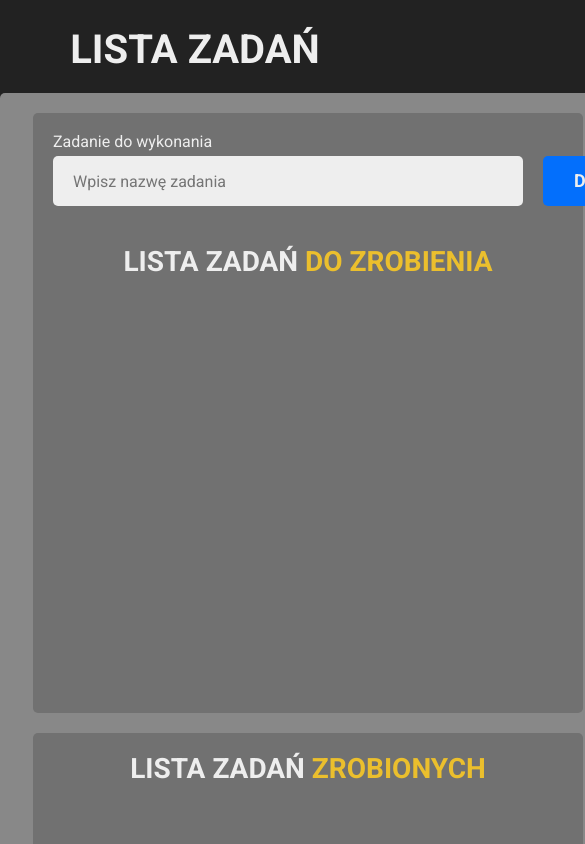
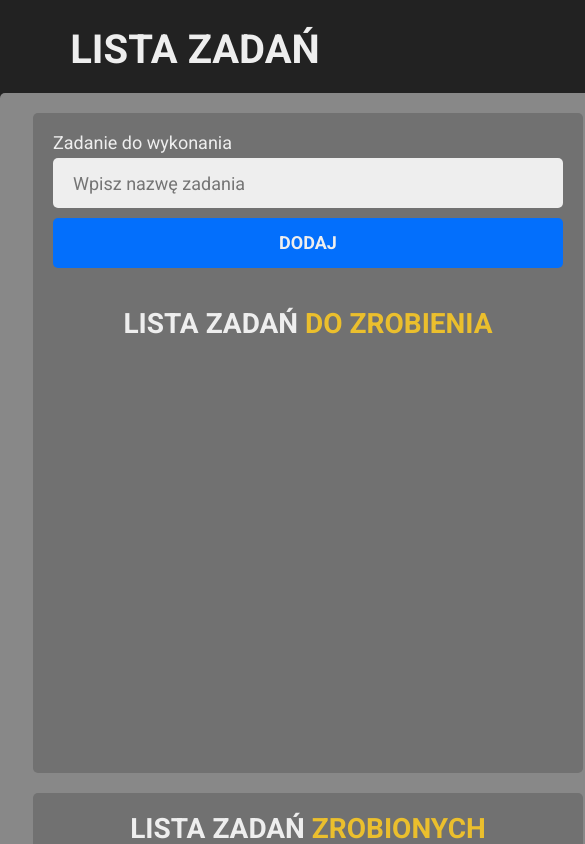
Before and after one commit to KP1976/todo-react, a React (Create React App) app: page / in a window 390 px wide. Shown: the top 844 px of the page, 585 px wide, since content can reach past the window. Built offline with nearby package versions, Linux system fonts and the light colour scheme.

Commit message:
Add responsive layout at 768px

```diff
--- a/src/styles/css/main.css
+++ b/src/styles/css/main.css
@@ -323,6 +323,10 @@ body {
   margin: 0;
   padding: 0 0 2rem 0; }
 
+@media (max-width: 992px) {
+  .App {
+    padding-bottom: 5rem; } }
+
 .title {
   font-size: 5rem;
   font-weight: 700;
@@ -376,6 +380,9 @@ body {
       height: 60rem;
       margin-bottom: 2rem;
       width: 100%; } }
+  @media (max-width: 768px) {
+    .tasks-list-container {
+      height: 66rem; } }
 
 .add-task {
   display: grid;
@@ -393,6 +400,10 @@ body {
     .add-task {
       grid-template-columns: 47rem 12rem;
       grid-template-rows: auto 5rem; } }
+  @media (max-width: 768px) {
+    .add-task {
+      grid-template-columns: 51rem;
+      grid-template-rows: auto 5rem 6rem; } }
   .add-task__label {
     font-size: 1.8rem;
     font-weight: 400;
@@ -402,6 +413,9 @@ body {
     @media (max-width: 1200px) {
       .add-task__label {
         font-size: 1.6rem; } }
+    @media (max-width: 992px) {
+      .add-task__label {
+        font-size: 1.8rem; } }
   .add-task__input {
     background-color: #eee;
     border: none;
@@ -421,6 +435,7 @@ body {
         margin-bottom: 1rem; } }
     @media (max-width: 992px) {
       .add-task__input {
+        font-size: 1.8rem;
         height: 5rem; } }
   .add-task__button {
     background-color: #036ffc;
@@ -445,6 +460,11 @@ body {
         grid-column: 2 / 3;
         grid-row: 2 / 3;
         height: 5rem; } }
+    @media (max-width: 768px) {
+      .add-task__button {
+        grid-column: 1;
+        grid-row: 3 / 4;
+        margin-top: 1rem; } }
     .add-task__button:hover {
       background-color: #024eb0; }
 
@@ -623,6 +643,9 @@ body {
       grid-column: 1;
       grid-row: 2 / 3;
       height: 47.2rem; } }
+  @media (max-width: 768px) {
+    .tasks-done-list-container {
+      height: 45.8rem; } }
 
 .tasks-done-list {
   margin: 0;
@@ -643,6 +666,9 @@ body {
   @media (max-width: 992px) {
     .task-done {
       min-height: 5.9rem; } }
+  @media (max-width: 768px) {
+    .task-done {
+      min-height: 5.6rem; } }
   .task-done:last-child {
     margin-bottom: 0; }
   .task-done .red-line {
--- a/src/styles/scss/base/_body.scss
+++ b/src/styles/scss/base/_body.scss
@@ -3,6 +3,12 @@ body {
 	max-height: 100vh;
 	margin: 0;
 	padding: 0 0 2rem 0;
+}
+
+.App {
+	@include mq(992px) {
+		padding-bottom: 5rem;
+	}
 }
 
 .title {
--- a/src/styles/scss/components/_TaskDone.scss
+++ b/src/styles/scss/components/_TaskDone.scss
@@ -12,6 +12,10 @@
 
 	@include mq(992px) {
 		min-height: 5.9rem;
+	}
+
+	@include mq(768px) {
+		min-height: 5.6rem;
 	}
 
 	&:last-child {
--- a/src/styles/scss/components/_TasksDoneListContainer.scss
+++ b/src/styles/scss/components/_TasksDoneListContainer.scss
@@ -34,4 +34,8 @@
 		grid-row: 2 / 3;
 		height: 47.2rem;
 	}
+
+	@include mq(768px) {
+		height: 45.8rem;
+	}
 }
--- a/src/styles/scss/components/_TasksListContainer.scss
+++ b/src/styles/scss/components/_TasksListContainer.scss
@@ -15,4 +15,8 @@
 		margin-bottom: 2rem;
 		width: 100%;
 	}
+
+	@include mq(768px) {
+		height: 66rem;
+	}
 }
```
Also changed, not shown: src/styles/scss/components/_AddTask.scss (+16 -0 lines), 2 other files (tests, documents, lock files or other folders).
